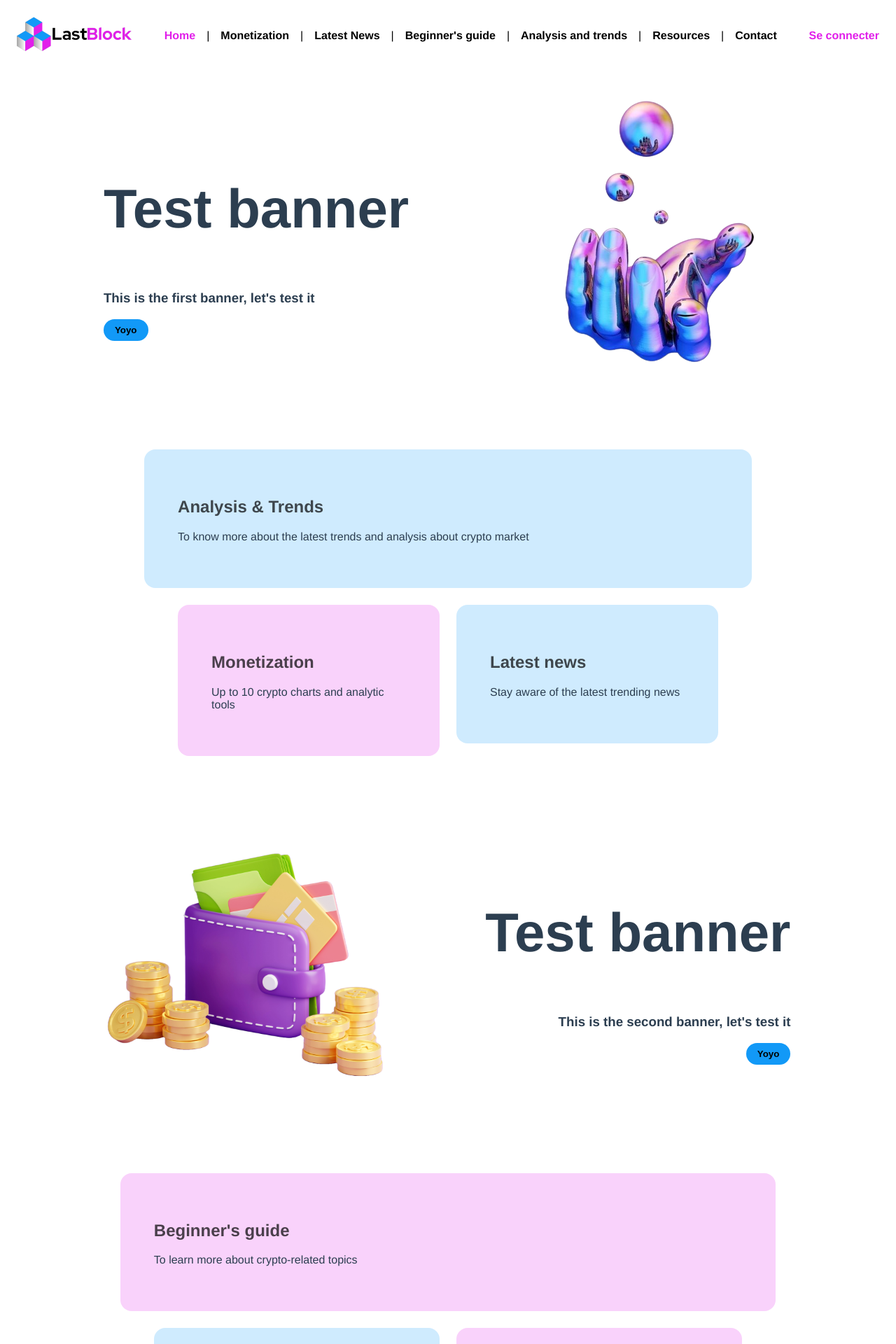
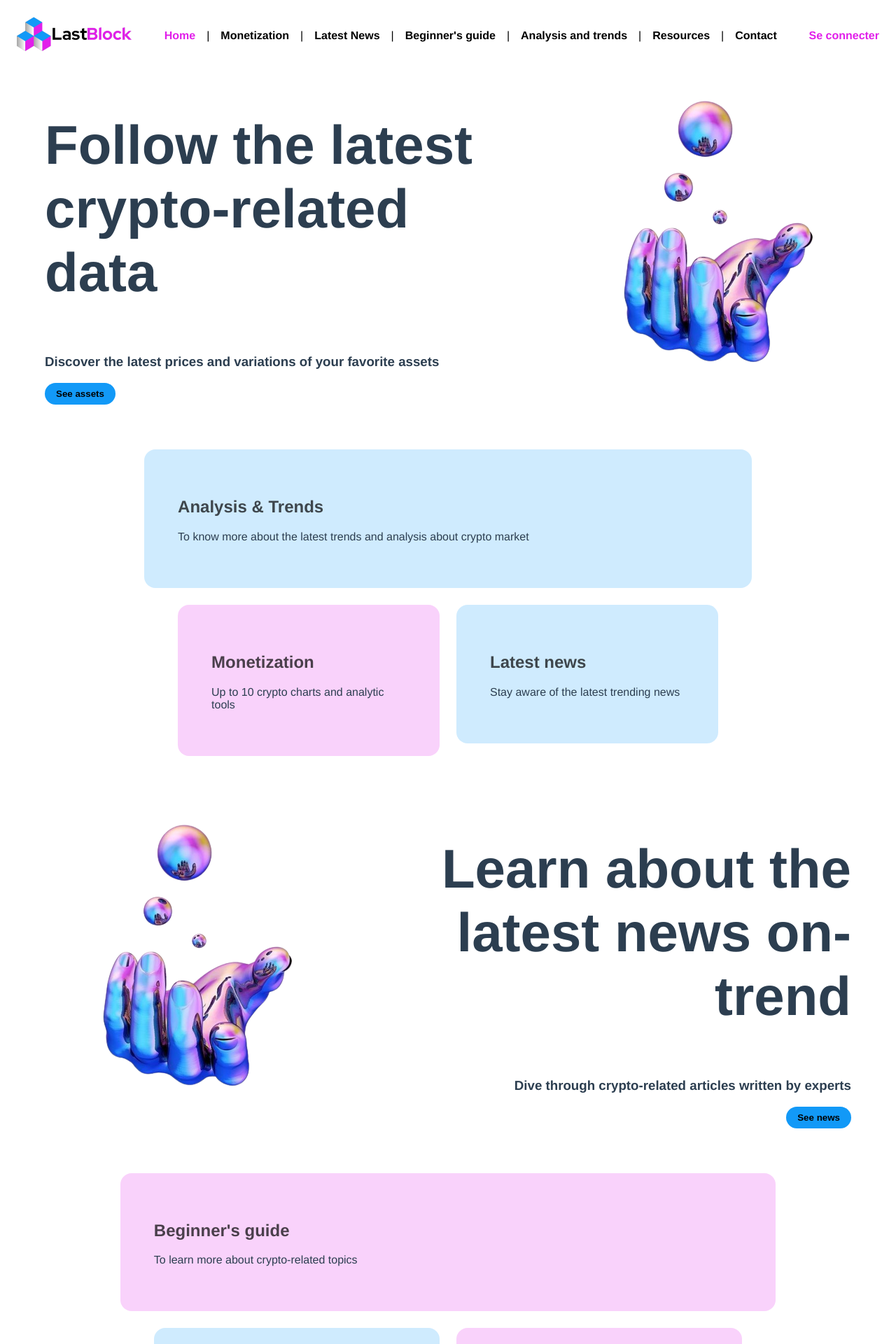
Before and after one commit to MatthieuVichet/CryptoWebsite, a Vue app in the folder cryptowebsite/: page / in a window 1280 px wide. Shown: the top 1920 px of the page at 70% size. Built offline with nearby package versions, Linux system fonts and the light colour scheme.

Commit message:
update UI

```diff
--- a/cryptowebsite/package.json
+++ b/cryptowebsite/package.json
@@ -14,7 +14,7 @@
     "core-js": "^3.8.3",
     "vue": "^3.2.13",
     "vue-chartjs": "^5.2.0",
-    "vue-router": "^4.0.3",
+    "vue-router": "^4.2.5",
     "vue-trading-view": "^1.0.1"
   },
   "devDependencies": {
--- a/cryptowebsite/src/components/BaseButton.vue
+++ b/cryptowebsite/src/components/BaseButton.vue
@@ -6,6 +6,7 @@
     @blur="applyFocusStyle"
     @mouseenter="applyHoverStyle"
     @mouseleave="applyHoverStyle"
+    @click="navigateToRoute"
   >
     {{ title }}
   </button>
@@ -15,7 +16,8 @@
 export default {
   props: {
     title: String,
-      style: Object
+    style: Object,
+    to: String,
   },
   data() {
     return {
@@ -28,19 +30,19 @@
       return {
         ...this.style,
         ...(this.isFocused ? this.styleOnFocus : {}),
-          ...(this.isHovered ? this.styleOnHover : {})
+        ...(this.isHovered ? this.styleOnHover : {}),
       };
     },
     styleOnFocus() {
       return {
         background: "#E11FEA",
-          transform: 'scale(1.1)',
+        transform: "scale(1.1)",
       };
     },
     styleOnHover() {
       return {
         background: "#E11FEA",
-          transform: 'scale(1.1)',
+        transform: "scale(1.1)",
       };
     },
   },
@@ -49,7 +51,11 @@
       this.isFocused = !this.isFocused;
     },
     applyHoverStyle() {
-        this.isHovered =  !this.isHovered;
+      this.isHovered = !this.isHovered;
+    },
+    navigateToRoute() {
+      // Use Vue Router to navigate to the specified route
+      this.$router.push(this.to);
     },
   },
 };
@@ -64,7 +70,12 @@
   font-weight: bold;
   border-radius: 1rem;
   transition: all 0.3s ease-in-out;
-    width:fit-content;
+  width: fit-content;
   height: auto;
 }
+
+a {
+  color: rgba(0, 0, 0, 0.7);
+  text-decoration: none;
+}
 </style>
--- a/cryptowebsite/src/components/ContentBanner_1.vue
+++ b/cryptowebsite/src/components/ContentBanner_1.vue
@@ -3,7 +3,7 @@
         <div class="contentText">
             <h1>{{title}}</h1>
             <h3>{{textContent}}</h3>
-            <Button :title="buttonTitle" />
+            <Button :to="to" :title="buttonTitle" />
         </div>
         <img :src="require(`@/assets/${imgURL}`)" />
     </div>
@@ -20,6 +20,7 @@
       buttonTitle: String,
       style: Object,
       imgURL: String,
+      to: String,
     },
     components: {
     Button,
@@ -35,7 +36,7 @@
     margin-right: 10rem;
     margin-left: 10rem;
     display: flex;
-    justify-content: space-evenly;
+    justify-content: space-around;
     align-items: center;
 }
 .contentText{
@@ -43,5 +44,6 @@
   flex-direction: column;
   justify-content: center;
   text-align: left;
+  width: 50%;
 }
   </style>
--- a/cryptowebsite/src/components/ContentBanner_2.vue
+++ b/cryptowebsite/src/components/ContentBanner_2.vue
@@ -5,7 +5,7 @@
       <div class="contentText">
           <h1>{{title}}</h1>
           <h3>{{textContent}}</h3>
-          <Button :title="buttonTitle" />
+          <Button :to="to" :title="buttonTitle" />
       </div>
   </div>
 </template>
@@ -21,6 +21,7 @@ export default {
     buttonTitle: String,
     style: Object,
     imgURL: String,
+    to: String
   },
   components: {
   Button,
@@ -36,7 +37,7 @@ export default {
   margin-right: 10rem;
   margin-left: 10rem;
   display: flex;
-  justify-content: space-evenly;
+  justify-content: space-around;
   align-items: center;
 }
 .contentText{
@@ -44,5 +45,8 @@ display: flex;
 flex-direction: column;
 justify-content: center;
 align-items: end;
+text-align: end;
+width: 50%;
+
 }
 </style>
--- a/cryptowebsite/src/components/ContentBanner_3.vue
+++ b/cryptowebsite/src/components/ContentBanner_3.vue
@@ -2,7 +2,7 @@
     <div class="content_banner_3" >
             <h1>{{title}}</h1>
             <h3>{{textContent}}</h3>
-            <Button :title="buttonTitle" />
+            <Button :to="to" :title="buttonTitle" />
     </div>
   </template>
 
@@ -16,7 +16,8 @@
       textContent: String,
       buttonTitle: String,
       style: Object,
-      url: String
+      url: String,
+      to: String
     },
     components: {
     Button,
--- a/cryptowebsite/src/views/HomeView.vue
+++ b/cryptowebsite/src/views/HomeView.vue
@@ -1,6 +1,6 @@
 <template>
   <div class="home">
-    <Banner title="Test banner" textContent="This is the first banner, let's test it" buttonTitle="Yoyo" imgURL="bannerPic.png"/>
+    <Banner title="Follow the latest crypto-related data" textContent="Discover the latest prices and variations of your favorite assets" buttonTitle="See assets" to="/monetization" imgURL="bannerPic.png"/>
     <div class="ThreeCards">
       <CardComponent title="Analysis & Trends" text="To know more about the latest trends and analysis about crypto market" backgroundColor="rgba(18,153,247,0.2)" route="/analysis" />
       <div class="ThreeCardsChild">
@@ -8,7 +8,7 @@
         <CardComponent title="Latest news" text="Stay aware of the latest trending news" backgroundColor="rgba(18,153,247,0.2)" route="/latestNews" />
       </div>
     </div>
-    <Banner2 title="Test banner" textContent="This is the second banner, let's test it" buttonTitle="Yoyo" imgURL="bannerPic4.png"/>
+    <Banner2 title="Learn about the latest news on-trend" textContent="Dive through crypto-related articles written by experts" buttonTitle="See news" to="/latestNews" imgURL="bannerPic.png"/>
     <div class="ThreeCards">
       <CardComponent title="Beginner's guide" text="To learn more about crypto-related topics" backgroundColor="rgba(225, 31, 234, 0.2)" route="/guide" />
       <div class="ThreeCardsChild">
@@ -16,7 +16,7 @@
         <CardComponent title="Contact" text="Meet our team of dedicated students!" backgroundColor="rgba(225, 31, 234, 0.2)" route="/contact" />
       </div>
     </div>
-    <Banner3 title="Test banner" textContent="This is the second banner, let's test it" buttonTitle="Yoyo" />
+    <Banner3 title="Real time market analysis" textContent="Keep yourself updating with our general market features" to="/analysis" buttonTitle="Market analysis" />
     <img src="https://alternative.me/crypto/fear-and-greed-index.png" alt="Latest Crypto Fear & Greed Index" />
 
   </div>
--- a/cryptowebsite/src/views/MonetizationView.vue
+++ b/cryptowebsite/src/views/MonetizationView.vue
@@ -27,7 +27,7 @@
       </div>
       <TokenData class="token-data" v-for="symbol in tokenSymbols" :key="symbol" :tokenSymbol="symbol" @click="handleTokenDataClick(symbol)" />
     </div>
-    <Banner title="Test banner" textContent="See more about general market data" buttonTitle="Yoyo" imgURL="bannerPic.png"/>
+    <Banner title="Learn more about crypto" textContent="Dive into beginner-to-expert courses to increase your knowledge" to="/guide" buttonTitle="See courses" imgURL="bannerPic.png"/>
   </div>
 </template>
 
```
Also changed, not shown: 1 other file (tests, documents, lock files or other folders). Lines whose indentation alone changed are shown as unchanged.
